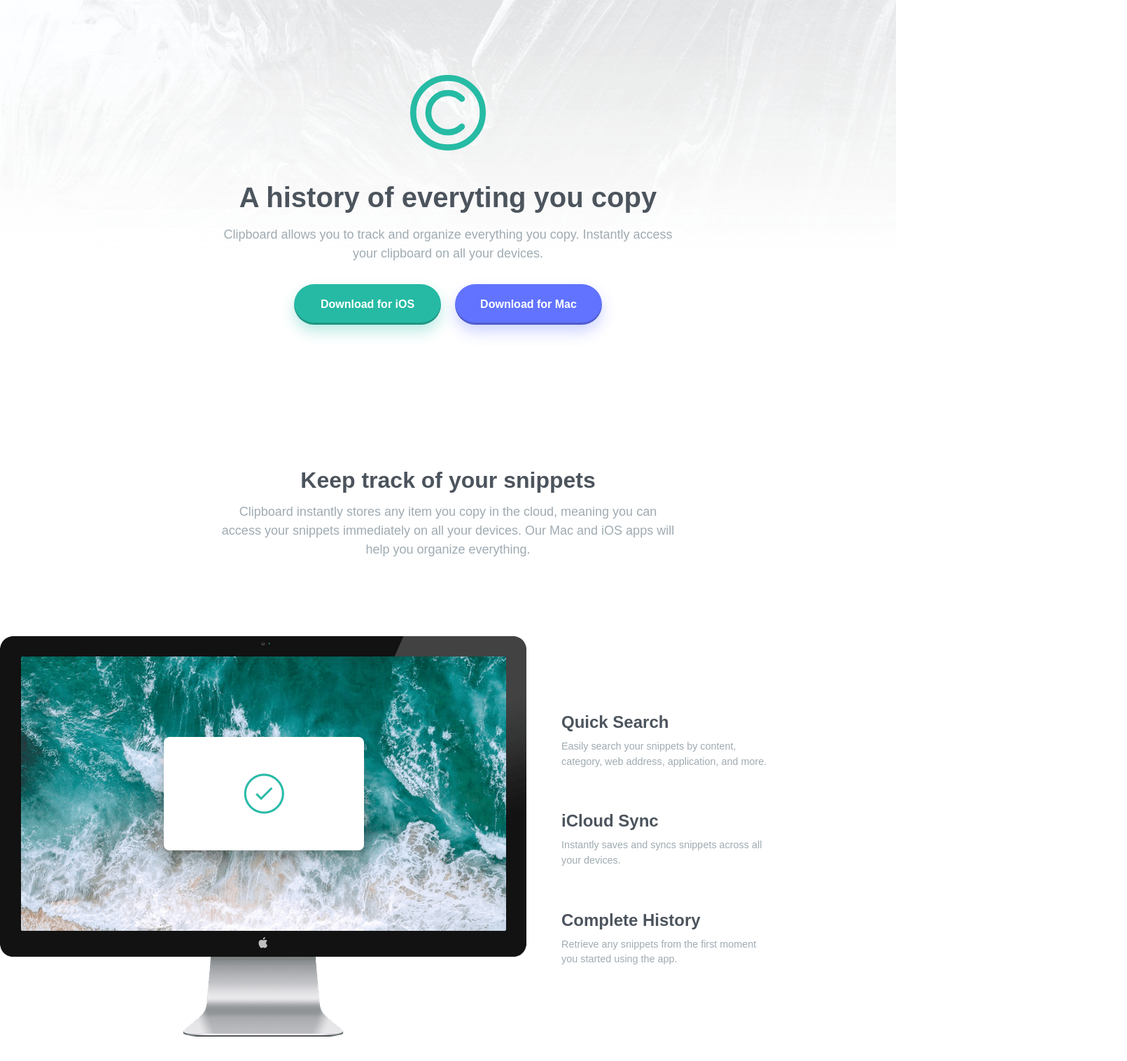
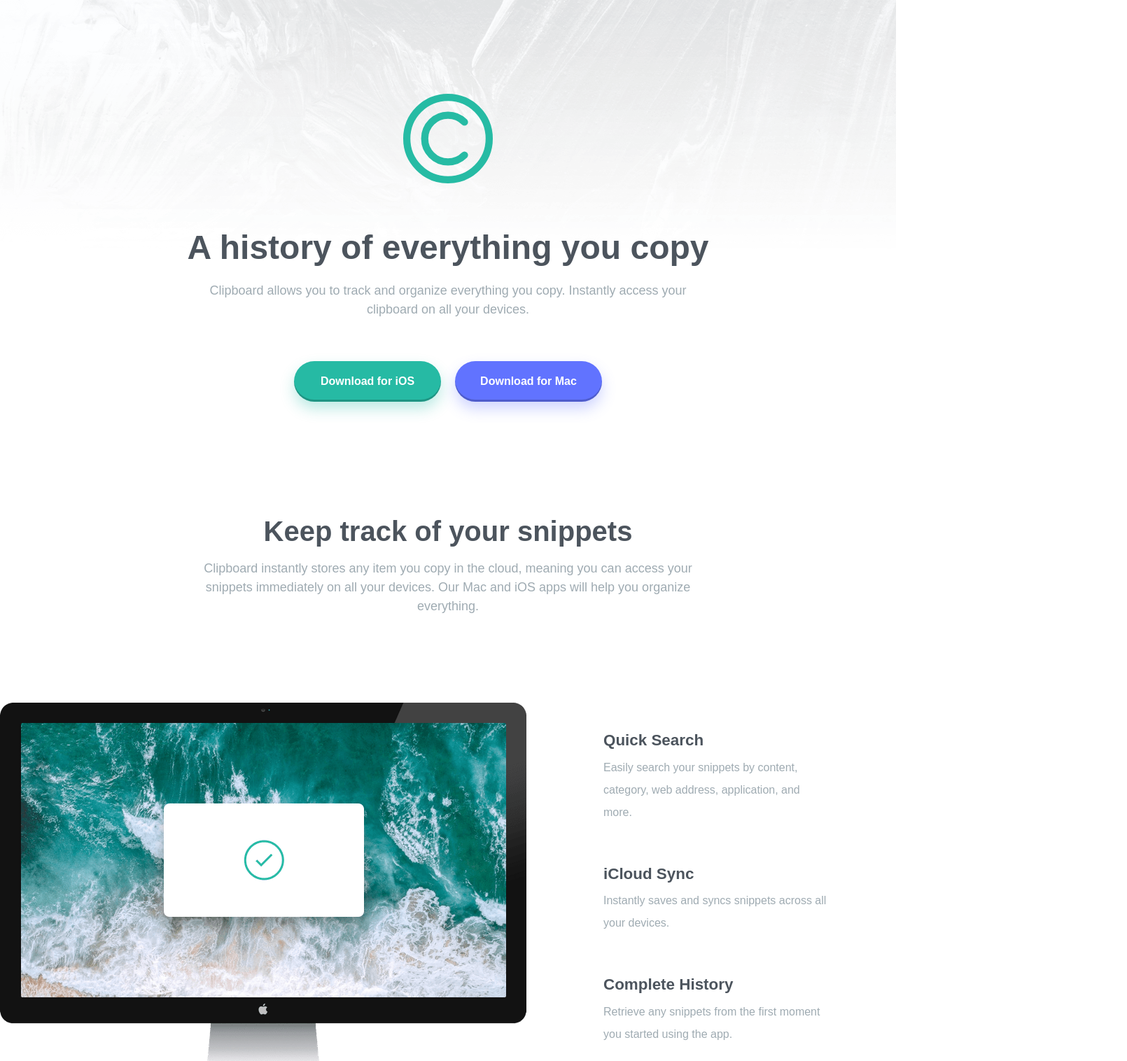
Before and after one commit to MarieCourse/FM-clipboard-landing-page, a React (Vite) app: page / in a window 1280 px wide. Shown: the top 1516 px of the page at 70% size, 1610 px wide, since content can reach past the window. Built offline with nearby package versions, Linux system fonts and the light colour scheme; a web font is replaced by a local one.

Commit message:
Landmarks corrected, favicon added, style reviewed, bloctext component modified to add conditional to prop icon

```diff
--- a/index.html
+++ b/index.html
@@ -2,7 +2,7 @@
 <html lang="en">
   <head>
     <meta charset="UTF-8" />
-    <link rel="icon" type="image/svg+xml" href="/vite.svg" />
+    <link rel="icon" type="image/svg+xml" href="/src/assets/logo.svg" />
     <meta name="viewport" content="width=device-width, initial-scale=1.0" />
     <link rel="preconnect" href="https://fonts.googleapis.com" />
     <link rel="preconnect" href="https://fonts.gstatic.com" crossorigin />
@@ -16,10 +16,8 @@
     ></script>
     <title>Clipboard landing page</title>
   </head>
-
   <body>
     <div id="root"></div>
-
     <script type="module" src="./src/main.jsx"></script>
   </body>
 </html>
--- a/src/App.jsx
+++ b/src/App.jsx
@@ -17,18 +17,19 @@
 function App() {
   return (
     <>
-      <section>
+      <header role="banner">
         <img src={Logo} alt="logo-frontend-mentor-projet" className="logo" />
         <BlocText
           level={1}
-          title={'A history of everyting you copy'}
+          title={'A history of everything you copy'}
           paragraph={
             'Clipboard allows you to track and organize everything you copy. Instantly access your clipboard on all your devices.'
           }
           levelClassName={'lv-1'}
         />
         <Download />
-      </section>
+      </header>
+      <main>
         <section>
           <BlocText
             level={2}
@@ -38,9 +39,8 @@
             }
             levelClassName={'lv-2'}
           />
-      </section>
-      <section className="row devices-mac">
-        <img src={Mac} alt="computer-mac-desktop" />
+          <div className="row snippets center">
+            <img src={Mac} alt="computer-mac-desktop" className="devices-mac" />
             <div>
               <BlocText
                 level={3}
@@ -70,6 +70,7 @@
                 levelClassName={'lv-3'}
               />
             </div>
+          </div>
         </section>
         <section>
           <BlocText
@@ -80,9 +81,8 @@
             }
             levelClassName={'lv-2'}
           />
-      </section>
-      <section className="devices-tablette">
-        <img src={Devices} alt="devices" />
+
+          <img src={Devices} alt="devices" className="devices-tablette" />
         </section>
         <section>
           <BlocText
@@ -123,15 +123,15 @@
               levelClassName={'lv-3'}
             />
           </div>
-      </section>
-      <section className="row logos">
+          <div className="row logos">
             <img src={LogoGoogle} alt="Logo Google" />
             <img src={LogoIBM} alt="Logo IBM" />
             <img src={LogoMicrosoft} alt="Logo Microsoft" />
             <img src={LogoHP} alt="Logo HP" />
             <img src={LogoVector} alt="Logo Vector Graphics" />
+          </div>
         </section>
-      <section>
+        <section className="download">
           <BlocText
             level={2}
             title={'Clipboard for iOS and Mac OS'}
@@ -142,6 +142,7 @@
           />
           <Download />
         </section>
+      </main>
       <Footer />
     </>
   );
--- a/src/App.sass
+++ b/src/App.sass
@@ -1,3 +1,11 @@
+@mixin flex-direction($direction)
+  display: flex
+  @if $direction == column
+    flex-direction: column
+
+  @else
+    flex-direction: row
+
 *
   margin: 0
 body
@@ -13,60 +21,76 @@
   max-width: 1440px
   min-height: 100vh
   margin: auto
-  background-image: url('../src/assets/bg-header-desktop.png')
-  width: 100vw
-  background-repeat: no-repeat
   font-size: 18px
 
   #root
-    display: flex
-    align-items: center
-    flex-direction: column
+    @include flex-direction(column)
 
     h1, h2, h3
       color: hsl(210, 10%, 33%)
     h1
+      font-size: 3rem
+
+    h2
       font-size: 2.5rem
 
-    h2
-      font-size: 2rem
-
     h3
-      font-size: 1.5rem
+      font-size: 1.4rem
 
     p
       color: hsl(201, 11%, 66%)
 
+    header
+      background-image: url('../src/assets/bg-header-desktop.png')
+      width: 100%
+      background-repeat: no-repeat
+      margin-top: 0
+      @include flex-direction(column)
+      align-items: center
+      padding: 70px 0 90px 0
+      .logo
+        height: 128px
+        padding: 64px 0 44px 0
+
     section
-      display: flex
-      flex-direction: column
+      @include flex-direction(column)
       align-items: center
-      margin: 80px auto
       &.devices-mac
-        display: flex
         margin: 30px auto 30px 0
+      .devices-tablette
+        margin: 110px 0
+      &.download
+        padding: 150px 0
 
     .row
-      display: flex
-      flex-direction: row
-      align-items: center
-      justify-content: flex-start
+      @include flex-direction(row)
+      &.center
+        align-items: center
+      &.snippets
+        @include flex-direction(row)
+        height: 580px
+        margin: 120px 0
+        width: 100%
+        >div
+          @include flex-direction(column)
       &.tools
-        align-items: top
-      &.logos, &.tools
-        margin: 75px 150px
-        justify-content: space-between
+        margin: 50px 0 150px 0
         gap: 20px
         >.blocText
-          width: 280px
-          >img
-            margin: 25px
-        >img
-          width: 120px
-
-    .logo
-      height: 6em
-      padding: 1.5em
+          width: 350px
+          margin: 0
+          gap: 20px
+          >img //icons
+            padding: 25px
+            height: 25px
+      &.logos
+        justify-content: space-between
+        width: 80%
+        margin-top: 70px
+        >img //logos
+          max-width: 160px
+          max-height: 50px
+          object-fit: contain
 
     a
       text-decoration: inherit
@@ -93,7 +117,7 @@
       .logo
         height: 8em
         margin-bottom: 50px
-      section
+      .section
         width: 80%
         margin: 60px 0
         &.devices-mac, &.devices-tablette
--- a/src/Components/BlocText/BlocText.jsx
+++ b/src/Components/BlocText/BlocText.jsx
@@ -14,7 +14,7 @@
 
   return (
     <div className={`blocText ${alignClassName} ${levelClassName}`}>
-      <img src={icon} alt={alt} />
+      {icon && <img src={icon} alt={alt} />}
       <HeadingTag>{title}</HeadingTag>
       <p>{paragraph}</p>
     </div>
--- a/src/Components/BlocText/BlocText.sass
+++ b/src/Components/BlocText/BlocText.sass
@@ -3,22 +3,20 @@
     flex-direction: column
     justify-content: flex-start
     align-items: center
-    max-width: 650px
+    max-width: 700px
     margin: auto
     &.lv-1
         h1
-            font-size: 2.5rem
+            text-wrap: nowrap
             line-height: 2
     &.lv-2
         h2
-            font-size: 2rem
             line-height: 2
     &.lv-3
         h3
-            font-size: 1.5rem
             line-height: 2
         p
-            font-size: 0.9rem
+            font-size: 1rem
 
 .al-center
     align-items: center
@@ -27,8 +25,9 @@
 .al-left
     align-items: flex-start
     text-align: left
-    margin: 50px
-    width: 300px
+    margin: 0 0 50px 110px
+    width: 320px
+    line-height: 2
 
 @media (max-width: 426px)
     .blocText
--- a/src/Components/Button/Button.sass
+++ b/src/Components/Button/Button.sass
@@ -6,7 +6,7 @@
     font-size: 1rem
     text-align: center
     display: inline-block
-    margin: 30px 0
+    margin: 60px 0 55px 0
     cursor: pointer
     color: white
     font-weight: 600
--- a/src/Components/Footer/Footer.jsx
+++ b/src/Components/Footer/Footer.jsx
@@ -9,8 +9,8 @@
 
 function Footer() {
   return (
-    <div className="footer">
-      <img src={Logo} alt="Logo Clipboard" className="footer__logo" />
+    <footer>
+      <img src={Logo} alt="Logo Clipboard" />
       <ul>
         <li>
           <a href="#">FAQ's</a>
@@ -33,7 +33,7 @@
         <FontAwesomeIcon icon={faTwitter} className="icon" />
         <FontAwesomeIcon icon={faInstagram} className="icon" />
       </div>
-    </div>
+    </footer>
   );
 }
 
--- a/src/Components/Footer/Footer.sass
+++ b/src/Components/Footer/Footer.sass
@@ -1,14 +1,15 @@
-.footer
+footer
     display: flex
     flex-direction: row
     background-color: #f5f6f8
-    height: 100px
+    height: 150px
     justify-content: space-around
     align-items: center
-    width: 100vw
-    &__logo
-        width: 30px
-        height: 30px
+    width: 100%
+    padding: 0 165px
+    > img
+        width: 55px
+        height: 55px
     > ul
         column-count: 3
         color: inherit
@@ -19,7 +20,7 @@
                 &:hover
                     color: hsl(171, 66%, 44%)
 
-    &__icons
+    .footer__icons
         gap: 20px
         .icon
             color: hsl(210, 10%, 33%)
```
Lines whose indentation alone changed are shown as unchanged.
